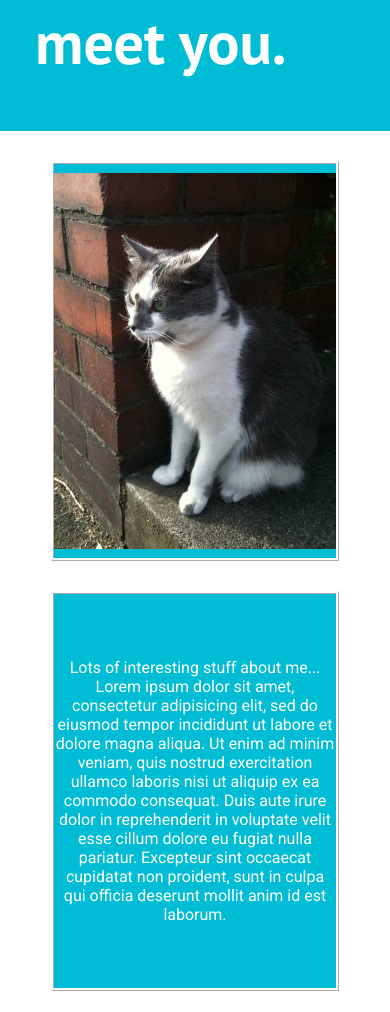
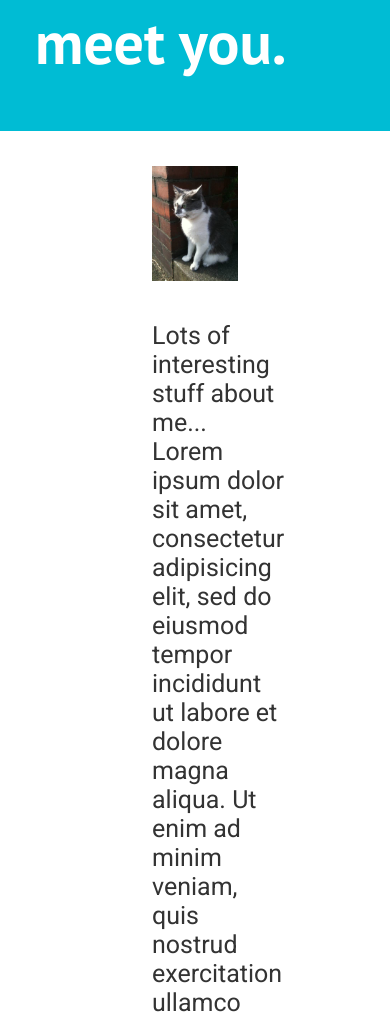
Before and after one commit to skl348/WebDev1, a plain HTML site: page about-me.html in a window 390 px wide. Shown: the part 540-1552 px from the top of the page. Drawn offline with Linux system fonts and the light colour scheme.

Commit message:
Made about me page more responsive

```diff
--- a/about-me.html
+++ b/about-me.html
@@ -42,27 +42,23 @@
             <section class="intro-statement"> Hi! Nice to meet you.</section>
         </section>
 
-        <!--
-        <section class="content-container">
-            <section class="content">
-                <section style ="float: left">
-                    <img src="img/lorem1640480.jpg">
-                </section>
-                <section style="padding-left: 20px; width: 50%; float: left">
-                    Awesome content here
-                </section>
-            </section>
 
-        </section>
-        -->
 
         <div class="row about-me-row">
-            <div class="project-item about-me-img">
-            <img src="img/lorem1640480.jpg" style="width:100%;">
+            <div class="about-me-item about-me">
+                <img src="img/lorem1640480.jpg" style="width:100%;">
             </div>
-            <div class="project-item about-me-desc" >
-                Lots of interesting stuff about me... Lorem ipsum dolor sit amet, consectetur adipisicing elit, sed do eiusmod tempor incididunt ut labore et dolore magna aliqua. Ut enim ad minim veniam, quis nostrud exercitation ullamco laboris nisi ut aliquip ex ea commodo        consequat. Duis aute irure dolor in reprehenderit in voluptate velit esse cillum dolore eu fugiat nulla pariatur. Excepteur sint occaecat cupidatat non proident, sunt in culpa qui officia deserunt mollit anim id est laborum.
+            <div class="about-me-item about-me-text right">
+                Lots of interesting stuff about me... Lorem ipsum dolor sit amet, consectetur adipisicing elit, sed do eiusmod tempor incididunt ut labore et dolore magna aliqua. Ut enim ad minim veniam, quis nostrud exercitation ullamco laboris nisi ut aliquip ex ea commodo consequat.
             </div>
+
+            <div class="about-me-item about-me-text">
+                Lots of interesting stuff about me... Lorem ipsum dolor sit amet, consectetur adipisicing elit, sed do eiusmod tempor incididunt ut labore et dolore magna aliqua. Ut enim ad minim veniam, quis nostrud exercitation ullamco laboris nisi ut aliquip ex ea commodo consequat.
+
+            </div>
+
+
+
         </div>
 
 
--- a/style.css
+++ b/style.css
@@ -123,8 +123,9 @@ li a:hover:not(.active) {
     */
 }
 
-.row .projects {
-
+.row.about-me-row {
+    margin-left:30%;
+    margin-right:30%;
 }
 
 .gallery-item {
@@ -186,13 +187,38 @@ li a:hover:not(.active) {
 
 }
 
+.about-me-item {
+    min-width:40%;
+    height:400px;
+    flex: 1;
+    background-color: #00BCD4;
+    display:flex;
+    flex-direction: row;
+
+    background-color:white;
+    border-style:none;
+    color:#333;
+    margin-top:25px;
+}
+
+.about-me-text {
+
+    font-family: 'Roboto', sans-serif;
+    font-weight: 400;
+    font-size: 25px;
+    text-align: left;
+}
+.about-me-text.right{
+    padding-left:20px;
+}
+
 .project-text-header {
     font-family: 'Roboto', sans-serif;
     font-weight: 500;
     font-size: 30px;
 }
 
-.project-text {
+.project-text{
     font-family: 'Roboto', sans-serif;
     font-weight: 400;
     font-size: 25px;
@@ -219,48 +245,13 @@ a.contact-link {
     text-decoration: none;
 }
 
-/*
-* {
-    box-sizing: border-box;
-}
 
-[class*="col-"] {
-    float: left;
-    padding: 15px;
-    border: 1px solid red;
-    height: 250px;
-}
-
-.col-1 {width: 8.33%;}
-.col-2 {width: 16.66%;}
-.col-3 {width: 25%;}
-.col-4 {width: 33.33%;}
-.col-5 {width: 41.66%;}
-.col-6 {width: 50%;}
-.col-7 {width: 58.33%;}
-.col-8 {width: 66.66%;}
-.col-9 {width: 75%;}
-.col-10 {width: 83.33%;}
-.col-11 {width: 91.66%;}
-.col-12 {width: 100%;}
-.col-gutter {
-    width: 6.25%;
-    visibility: hidden;
-}
-.col-emptyrow {
-    width: 100%;
-    visibility:hidden;
-    height: 75px;
-}
-
-*/
 
 @media (min-width: 1530px) {
 
     .project-item {
         min-width: 40%;
         margin: 10px;
-
     }
 
     .desc {
@@ -272,6 +263,18 @@ a.contact-link {
         margin: 15px;
 
     }
+}
+
+@media(max-width: 1375px) {
+    .about-me-item {
+        min-width:50%;
+        margin:20px;
+        height:inherit;
+    }
+    .about-me-text.right {
+        padding-left:0px;
+    }
+
 }
 
 @media (max-width: 776px) {
@@ -311,15 +314,6 @@ a.contact-link {
         display:block;
     }
 
-    /*
-
-    .col-gutter {
-        width: 25%;
-    }
-    .col-3 {
-        width: 50%;
-    }
-    */
 
 
 }
```
